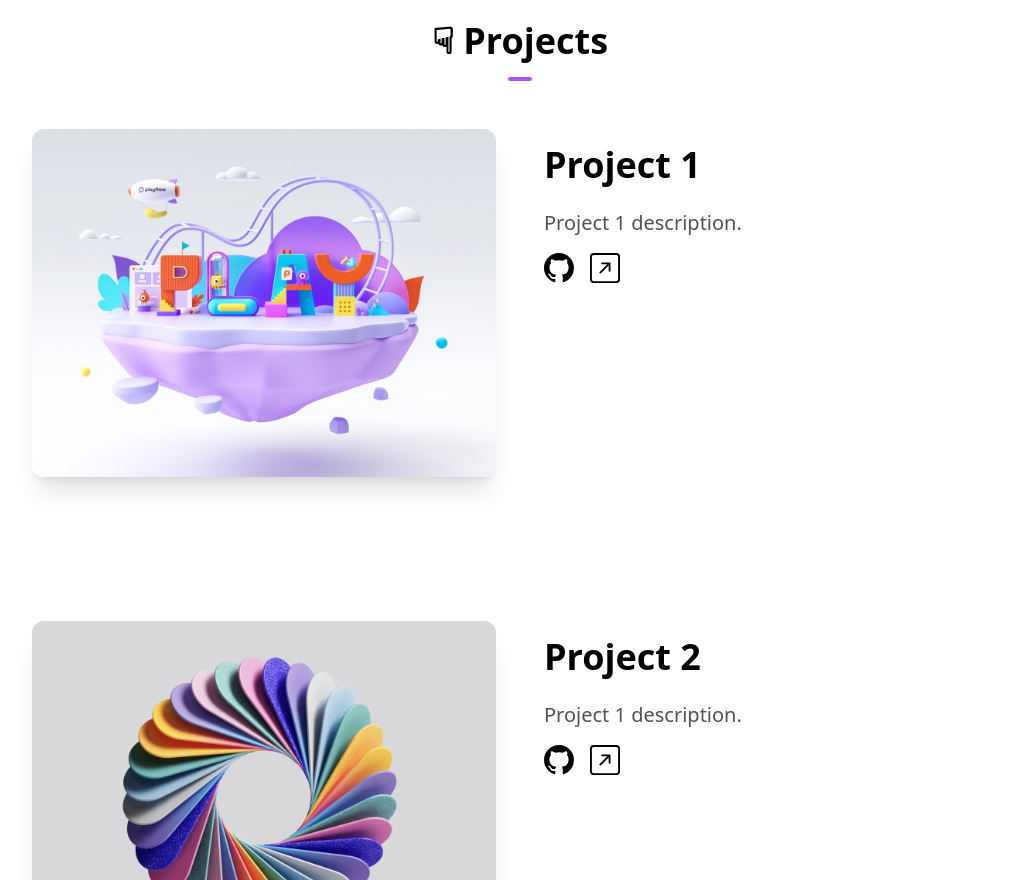
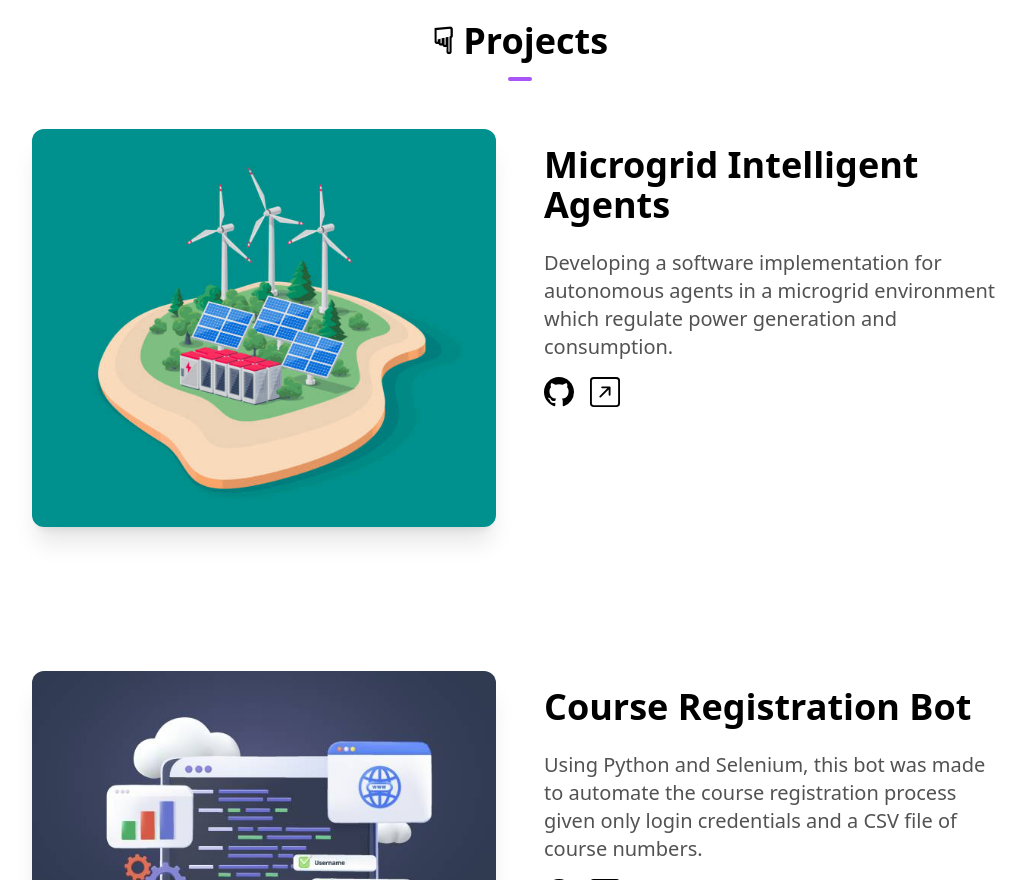
Before and after one commit to xavajk/website, a Next.js app in the folder frontend/: page / in a window 1280 px wide. Shown: the part 1920-2800 px from the top of the page, without its empty margins (120-1146 px from the left). Built offline with nearby package versions, Linux system fonts and the light colour scheme.

Commit message:
Updated project section

```diff
--- a/frontend/pages/components/ProjectSection.tsx
+++ b/frontend/pages/components/ProjectSection.tsx
@@ -6,23 +6,18 @@ import SlideUp from "./SlideUp";
 
 const projects = [
   {
-    name: "Project 1",
-    description: "Project 1 description.",
-    image: "/about01.png",
+    name: "Microgrid Intelligent Agents",
+    description:
+      "Developing a software implementation for autonomous agents in a microgrid environment which regulate power generation and consumption.",
+    image: "/istockphoto-1326626504-612x612.jpeg",
     github: "",
     link: "",
   },
   {
-    name: "Project 2",
-    description: "Project 1 description.",
-    image: "/about02.png",
-    github: "",
-    link: "",
-  },
-  {
-    name: "Project 3",
-    description: "Project 1 description.",
-    image: "/about04.png",
+    name: "Course Registration Bot",
+    description:
+      "Using Python and Selenium, this bot was made to automate the course registration process given only login credentials and a CSV file of course numbers.",
+    image: "/pbot.jpeg",
     github: "",
     link: "",
   },
```
Also changed, not shown: frontend/public/istockphoto-1326626504-612x612.jpeg (added), frontend/public/pbot.jpeg (added).
